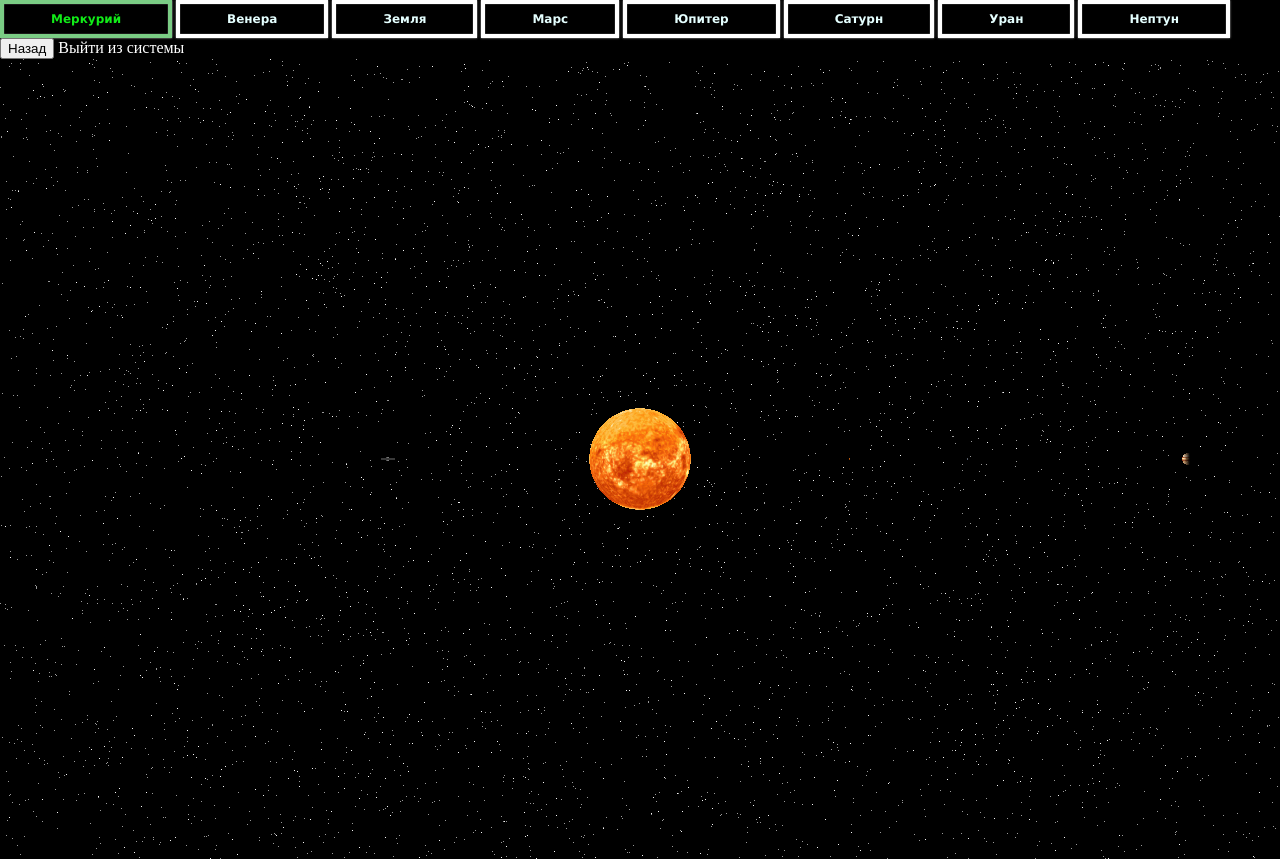
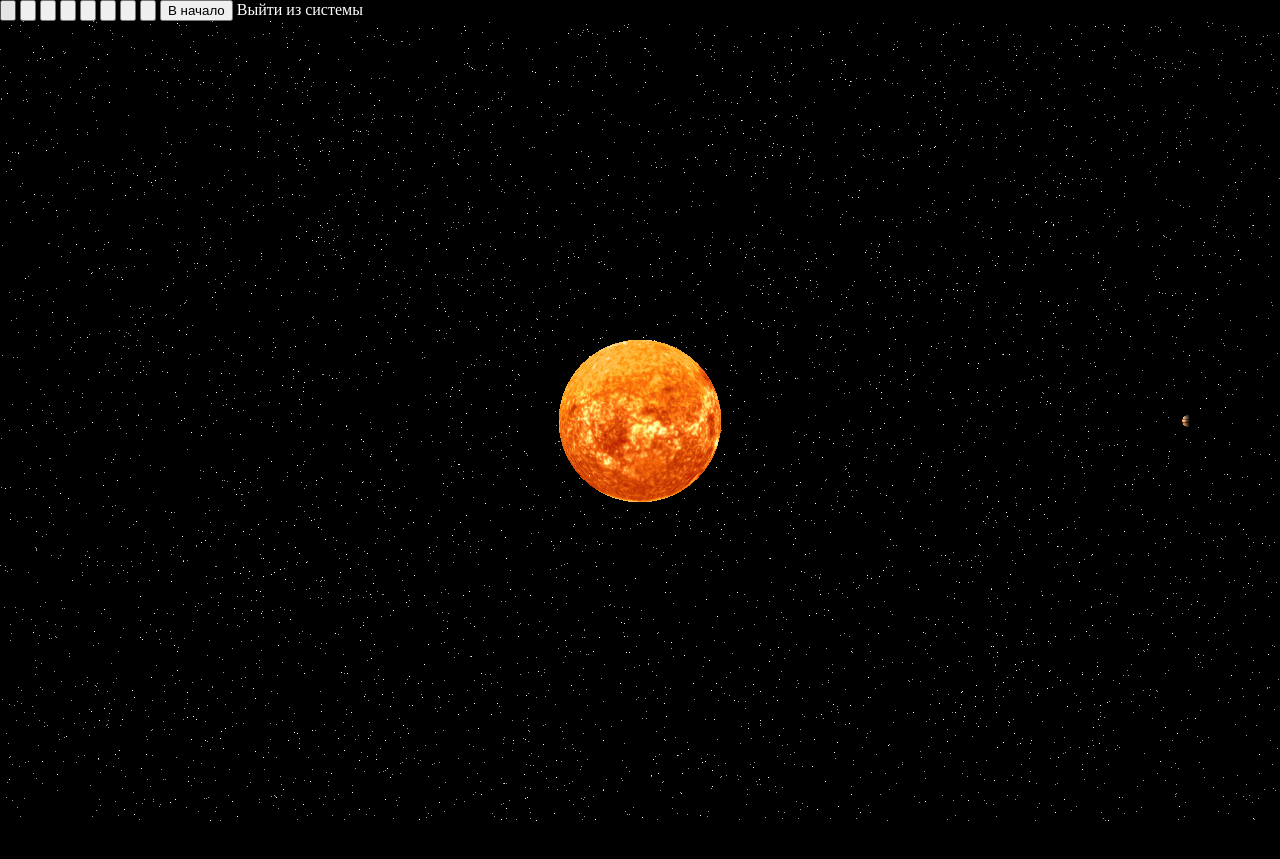
Before and after one commit to dimasef/Solar_S, a PHP site: page /Galactic_complex_hadronsub_system.php in a window 1280 px wide. After the commit the page ends 821 px from the top, so only its background shows below. Run offline with PHP 8.4, Linux system fonts and the light colour scheme.

Commit message:
Update Galactic_complex_hadronsub_system.php

```diff
--- a/Galactic_complex_hadronsub_system.php
+++ b/Galactic_complex_hadronsub_system.php
@@ -6,61 +6,34 @@ session_start();
 	<title>Главная</title>
 		<script src="js/three.min.js"></script>
     <script src="js/FirstPersonControls.js"></script>
-     <style>
-    body{
+  <link href="css/styles.css" rel="stylesheet" type="tex/css">
+<style>
+ body{
         background: black;
         margin: 0px;
     }
-    a{
+     a{
         color: white;
         text-decoration: none;
     }
-    .name_planet_btn{
-       text-decoration:none; text-align:center;
- padding:8px 47px;
- border:solid 4px #ffffff;
-
- font:12px "Lucida Sans Unicode", "Lucida Grande", sans-serif;
- font-weight:bold;
- color:#E5FFFF;
- background:#000000;
- -webkit-box-shadow:0px 0px 2px #bababa, inset 0px 0px 1px #ffffff;
- -moz-box-shadow: 0px 0px 2px #bababa,  inset 0px 0px 1px #ffffff;
- box-shadow:0px 0px 2px #bababa, inset 0px 0px 1px #ffffff;
-
-   -webkit-transition: with 0.56s linear;
- -moz-transition:  with 0.56s linear;
- -o-transition:  with 0.56s linear;
- transition:  with 0.56s linear;}
-
- .name_planet_btn:hover{
- padding:8px 47px;
- border:solid 4px #7acc84;
-
- font:12px "Lucida Sans Unicode", "Lucida Grande", sans-serif;
- font-weight:bold;
- color:#11ed18;
- background:#000000;
- -webkit-box-shadow:0px 0px 2px #bababa, inset 0px 0px 1px #ffffff;
- -moz-box-shadow: 0px 0px 2px #bababa,  inset 0px 0px 1px #ffffff;
- box-shadow:0px 0px 2px #bababa, inset 0px 0px 1px #ffffff;
-  }
-
-    </style>
+</style>
 </head>
 <body>
 
-   <div>
-<input class="name_planet_btn" type="button" value="Меркурий" onClick="showPlanetMercury();"/>
-<input class="name_planet_btn" type="button" value="Венера" onClick="showPlanetVenus();"/>
-<input class="name_planet_btn" type="button" value="Земля" onClick="showPlanetEarth();"/>
-<input class="name_planet_btn" type="button" value="Марс" onClick="showPlanetMars();"/>
-<input class="name_planet_btn" type="button" value="Юпитер" onClick="showPlanetJupiter();"/>
-<input class="name_planet_btn" type="button" value="Сатурн" onClick="showPlanetSaturn();"/>
-<input class="name_planet_btn" type="button" value="Уран" onClick="showPlanetUranus();"/>
-<input class="name_planet_btn" type="button" value="Нептун" onClick="showPlanetNeptune();"/>
-<input type="button" value="Назад" onClick="Start();"/>
-<a href="main.php">Выйти из системы</a>
+   <div class="nav_bar_soler_system">
+
+<input class="name_planet_btn" type="button"  onClick="showPlanetMercury();"/>
+
+
+<input class="name_planet_btn1" type="button"  onClick="showPlanetVenus();"/>
+<input class="name_planet_btn2" type="button"  onClick="showPlanetEarth();"/>
+<input class="name_planet_btn3" type="button"  onClick="showPlanetMars();"/>
+<input class="name_planet_btn4" type="button"  onClick="showPlanetJupiter();"/>
+<input class="name_planet_btn5" type="button"  onClick="showPlanetSaturn();"/>
+<input class="name_planet_btn6" type="button"  onClick="showPlanetUranus();"/>
+<input class="name_planet_btn7" type="button"  onClick="showPlanetNeptune();"/>
+<input type="button" class="btn btn-primary" value="В начало" onClick="Start();"/>
+<a class="btn btn-danger" href="index.php">Выйти из системы</a>
     </div>
 
 	<?php
@@ -179,7 +152,7 @@ session_start();
 
 //Солнце ==================================================================
     var sun, sun_geon, sun_mat;
-    sun_geon = new THREE.SphereGeometry(5000,85,85);
+    sun_geon = new THREE.SphereGeometry(8000,95,95);
     var texture = new THREE.ImageUtils.loadTexture('texture/Sun.jpg');
     texture.anisotropy = 8;
     sun_mat = new THREE.MeshPhongMaterial({map: texture, emissive: 0xffffff});
@@ -215,9 +188,20 @@ session_start();
     Earth.castShadow = true;
     scene.add(Earth);
 
+
+    var moon, moon_geon, moon_mat;
+    moon_geon = new THREE.SphereGeometry(20,15,15);
+    var texture_3 = new THREE.ImageUtils.loadTexture('texture/moon.jpg');
+    texture3.anisotropy = 8;
+    moon_mat = new THREE.MeshPhongMaterial({map: texture_3});
+    moon = new THREE.Mesh(moon_geon,moon_mat);
+    moon.castShadow = true;
+    scene.add(moon);
+
+
  //Марс ===================================================================
     var Mars, Mars_geon, Mars_mat;
-    Mars_geon = new THREE.SphereGeometry(37,25,25);
+    Mars_geon = new THREE.SphereGeometry(43,25,25);
     var texture4 = new THREE.ImageUtils.loadTexture('texture/Mars.jpg');
     texture4.anisotropy = 8;
     Mars_mat = new THREE.MeshPhongMaterial({map: texture4});
@@ -246,7 +230,7 @@ session_start();
     scene.add(Saturn);
     var Ring_geon = new THREE.Geometry();
     var Ring_mat = new THREE.ParticleBasicMaterial({color: 0x3A3A3A, opacity:0.3,soze:0.6,sizeAttenuation: false});
-    for(var i =0; i<30000; i++){
+    for(var i =0; i<32000; i++){
         var vertex = new THREE.Vector3();
         vertex.x = Math.sin(Math.PI/180*i)*(950-i/100);
         vertex.y = Math.random()*10;
@@ -306,6 +290,11 @@ session_start();
          Ring.position.x = Saturn.position.x;
          Ring.position.z = Saturn.position.z;
 
+         moon.rotation.y -=0.001;
+         moon.position.x = Earth.position.x - 150;
+         moon.position.z = Earth.position.z;
+
+
          if(Rotation_planet_stop == false){
          Mercury.position.x = Math.sin(t*0.2)*12000;
          Mercury.position.z = Math.cos(t*0.2)*12000;
@@ -318,24 +307,27 @@ session_start();
          Earth.position.x = Math.sin(t*0.08)*30500;
          Earth.position.z = Math.cos(t*0.08)*33500;
 
+         moon.position.x = Math.sin(t*0.08);
+         moon.position.z = Math.cos(t*0.08);
 
-         Mars.position.x = Math.sin(t*0.06)*398200;
-         Mars.position.z = Math.cos(t*0.06)*398200;
+
+         Mars.position.x = Math.sin(t*0.06)*39200;
+         Mars.position.z = Math.cos(t*0.06)*39200;
 
          Jupiter.position.x = Math.sin(t*0.08)*47200;
          Jupiter.position.z = Math.cos(t*0.08)*47200;
 
 
-         Saturn.position.x = Math.sin(t*0.05)*(-57200);
-         Saturn.position.z = Math.cos(t*0.05)*(-57200);
+         Saturn.position.x = Math.sin(t*0.05)*(57200);
+         Saturn.position.z = Math.cos(t*0.05)*(57200);
 
 
          Uranus.position.x = Math.sin(t*0.03)*65200;
          Uranus.position.z = Math.cos(t*0.03)*65200;
 
 
-         Neptune.position.x = Math.sin(t*0.01)*(-80200);
-         Neptune.position.z = Math.cos(t*0.01)*(-80200);
+         Neptune.position.x = Math.sin(t*0.01)*(80200);
+         Neptune.position.z = Math.cos(t*0.01)*(80200);
 
         // camera.position.y = 8000;
          camera.lookAt(sun.position);
@@ -375,7 +367,7 @@ session_start();
                 camera.lookAt(Earth.position);
             }
             if(camera.position.x<Earth.position.x-300){
-                camera.position.x+=20;
+                camera.position.x+=120;
             }
             break;
             case 4:
@@ -405,8 +397,8 @@ session_start();
                 camera.position.y = 400;
                 camera.lookAt(Saturn.position);
             }
-            if(camera.position.x<Saturn.position.x-300){
-                camera.position.x+=40;
+            if(camera.position.x<Saturn.position.x-1700){
+                camera.position.x+=150;
             }
             break;
             case 7:
```
